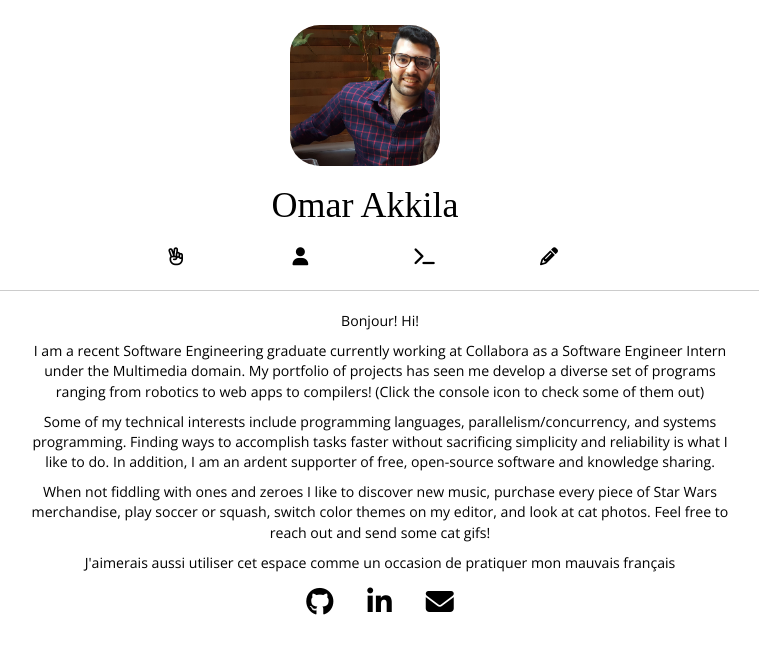
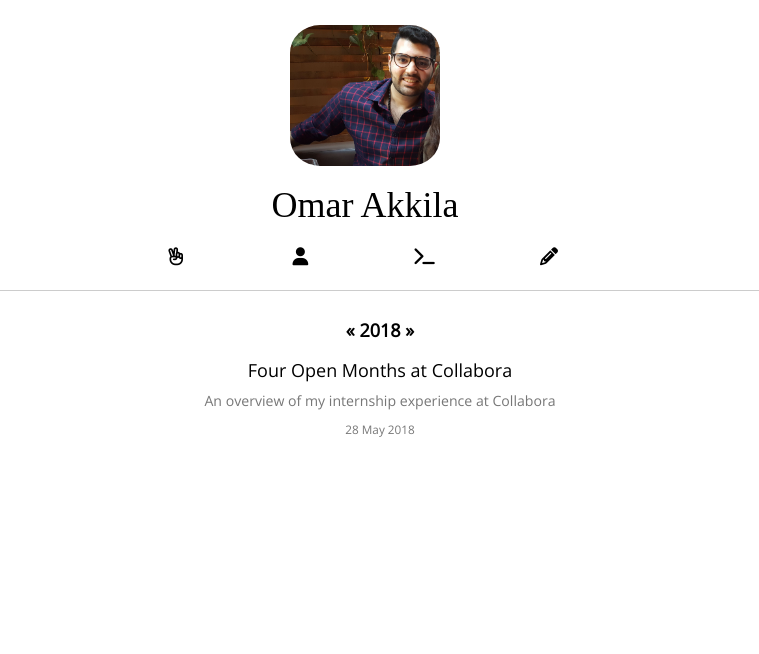
Before and after one commit to omakk/omakk.github.io, a Jekyll site: the page built from index.html, in a window 1280 px wide. Shown: the top 654 px of the page, without its empty margins (275-1034 px from the left). Built offline with Jekyll 4.4.1, drawn with Linux system fonts in a browser that asks for light colours; nearby versions of some CDN libraries; some web fonts are replaced.

Commit message:
Updated info and added first blog post

```diff
--- a/Gemfile
+++ b/Gemfile
@@ -12,7 +12,7 @@
 gem "jekyll", "3.4.3"
 
 # This is the default theme for new Jekyll sites. You may change this to anything you like.
-gem "minima", "~> 2.0"
+gem "jekyll-athena"
 
 # If you want to use GitHub Pages, remove the "gem "jekyll"" above and
 # uncomment the line below. To upgrade, run `bundle update github-pages`.
--- a/_config.yml
+++ b/_config.yml
@@ -24,7 +24,7 @@
 
 # Build settings
 markdown: kramdown
-theme: minima
+theme: jekyll-athena
 gems:
   - jekyll-feed
 exclude:
--- a/_layouts/home.html
+++ b/_layouts/home.html
@@ -12,8 +12,8 @@
     <!-- Bootstrap latest compiled and minified CSS -->
     <link rel="stylesheet" href="https://maxcdn.bootstrapcdn.com/bootstrap/3.3.7/css/bootstrap.min.css" integrity="sha384-BVYiiSIFeK1dGmJRAkycuHAHRg32OmUcww7on3RYdg4Va+PmSTsz/K68vbdEjh4u"crossorigin="anonymous">
 
-    <link rel="stylesheet" type="text/css" href="assets/animation.css">
-    <link rel="stylesheet" type="text/css" href="assets/style.css">
+    <link rel="stylesheet" type="text/css" href="css/animation.css">
+    <link rel="stylesheet" type="text/css" href="css/style.css">
 
     <!-- jQuery -->
     <script src="https://ajax.googleapis.com/ajax/libs/jquery/1.12.4/jquery.min.js"></script>
--- /dev/null
+++ b/_posts/2018-05-28-four-open-months-at-collabora.md
@@ -0,0 +1,17 @@
+---
+layout: post
+title: "Four Open Months at Collabora"
+summary: "An overview of my internship experience at Collabora"
+---
+
+# Four Open Months at Collabora
+
+At the start of 2018 in January, I joined Collabora, an open source software consultancy, as a Software Engineer Intern with the Multimedia team. Reaching the end of that internship, I would like to take the time to share my experience.
+
+A big draw to selecting Collabora as my employer was the opportunity to work on open source software. I had previously spent the summer of 2017 working on my first contributions to open source projects such as Rust and Firefox. Initially, it was an excuse for me to write and learn more Rust, but with time I grew to really enjoy the process. I certainly do have to commend Mozilla for their exceptional work in introducing newcomers to their projects. As someone who did not have prior professional working experience, getting to work, contribute, and follow real-world software development processes thrilled me.
+
+The first impressions I received from Collabora was one of a very open and transparent company dedicated to advancing FOSS. I have never learned so much about a company from a simple interview process. Given the line of work, the majority of employees work remotely. I had thought that this would take time to get used to, but I can fortunately say that this was never an issue in the slightest thanks to the great mentorship and support I was provided. There still exists two offices for the company - one in Montreal, CA and another in Cambridge, UK - and the company is more than happy to provide relocation packages. Working out of the Montreal office, I usually spend my day with 5-10 colleagues from different engineering domains and departments. Arriving onboard, I was given a work laptop and spent the first few days setting up my development environment, getting to know my colleagues, my mentor, and familiarizing myself with my assigned project.
+
+The project for my internship was introducing a Raspberry Pi to GStreamer’s CI setup for running tests and to generalize the process for adding new embedded devices in the future. A writeup that goes into details about the project will be provided soon for the interested. What I gained out of this project was proper experience working with tools and systems such as Docker, Jenkins, and LAVA. In addition, I attained valuable insight into how Linux runs “under the hood” and had the opportunity of building (first time!) the Linux kernel myself tuned to my requirements. My understanding of concepts related to cross-building, sysroots, the Linux filesystem, the boot process, containers, linkers, and dependency management were really strengthened as a whole.
+
+I am happy to be able to report that I have accepted a full-time role at Collabora and I look forward to continuously expanding my skill set while progressing further into the world of FOSS!
--- a/assets/style.css
+++ b/css/style.css
@@ -102,6 +102,7 @@
 }
 
 #post-link {
+
   width: inherit;
 }
 
--- a/index.html
+++ b/index.html
@@ -40,12 +40,10 @@
   <hr/>
   <div id="main-content">
     <!-- Summary -->
-    <div class="text-center active animate fadeIn one" id="summary">
+    <div class="text-center animate one" id="summary" style="display: none;">
       <p>Bonjour! Hi!</p>
       <p>
-        I am a recent Software Engineering graduate currently working at Collabora as a Software Engineer Intern under the Multimedia
-        domain. My portfolio of projects has seen me develop a diverse set of programs ranging from robotics to web apps
-        to compilers! (Click the console icon to check some of them out)
+        I am a recent Software Engineering graduate currently working at Collabora as a Software Engineer with the Web & Apps domain. My portfolio of projects has seen me develop a diverse set of programs ranging from robotics to web apps to compilers! (Click the console icon to check some of them out)
       </p>
       <p>
         Some of my technical interests include programming languages, parallelism/concurrency, and systems programming. Finding ways
@@ -128,11 +126,23 @@
                 <img src="assets/imgs/collabora.png" width="60" height="60" class="img-responsive center-block" alt="Collabora Logo" />
               </a>
               <h5>
+                <strong>Software Engineer - Web & Apps Domain - Collabora</strong>
+              </h5>
+              <p class="black-text">
+                <i>May 2018 - Present</i>
+              </p>
+            </li>
+            <li class="content-list-item">
+              <a href="https://collabora.com" target="_blank" title="Collabora Website">
+                <img src="assets/imgs/collabora.png" width="60" height="60" class="img-responsive center-block" alt="Collabora Logo" />
+              </a>
+              <h5>
                 <strong>Software Engineer Intern - Multimedia Domain - Collabora</strong>
               </h5>
               <p class="black-text">
-                <i>Jan 2018 - Present</i>
+                <i>Jan 2018 - May 2018</i>
               </p>
+            </li>
             <li class="content-list-item">
               <a href="https://mcgill-csus.ca" target="_blank" title="McGill CSUS Website">
                 <img src="assets/imgs/csus.png" width="50" height="50" class="img-responsive center-block" alt="CSUS Logo" />
@@ -204,14 +214,13 @@
       </ul>
     </div>
     <!-- Blog -->
-    <div class="animate one" id="blog" style="display: none;">
+    <div class="active animate fadeIn one" id="blog">
       <ul class="text-center list-unstyled content-list">
-        <p>Coming Soon!</p>
-        <p>Affaire à suivre!</p>
+        <h4 style="font-weight: bold;"> « 2018 » </h4>
         {% for post in site.posts %}
         <li class="post-item">
           <div id="post-link">
-            <h4>
+            <h4 style="color:#777;" >
               <a href="{{ post.url }}">{{ post.title }}</a>
             </h4>
           </div>
```
Also changed, not shown: _includes/header.html (added, +29 -0 lines), assets/main.scss (deleted, +0 -18 lines), Gemfile.lock, css/animation.css (renamed from assets/animation.css). Lines whose indentation alone changed are shown as unchanged.
